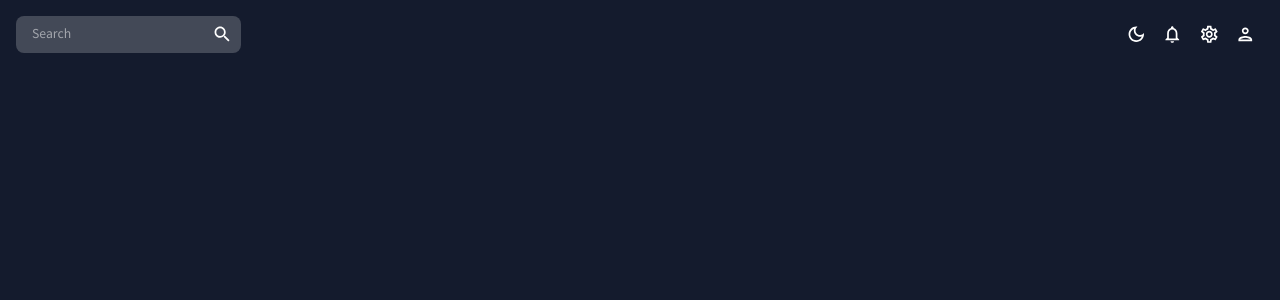
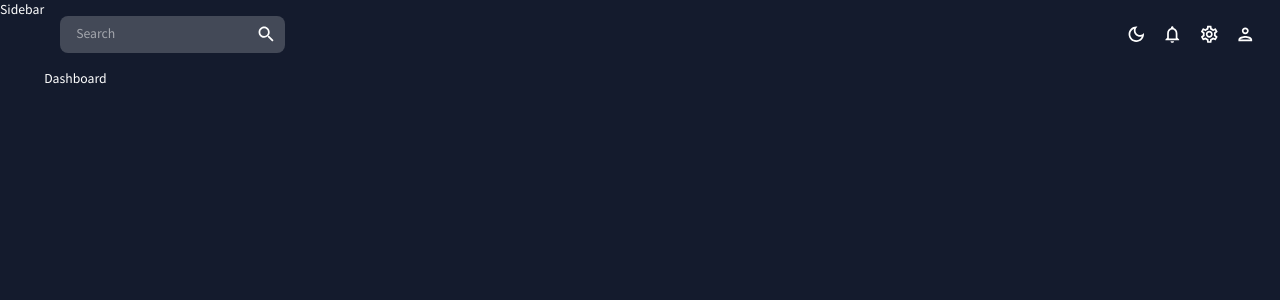
Before and after one commit to bumblebee2220/Admin-Dashboard-App, a React (Create React App) app: page / in a window 1280 px wide. Shown: the top 300 px of the page. Built offline with nearby package versions, Linux system fonts and the light colour scheme.

Commit message:
Setup route

```diff
--- a/src/App.js
+++ b/src/App.js
@@ -1,6 +1,19 @@
 import { ColorModeContext, useMode } from './theme'
 import { CssBaseline, ThemeProvider } from "@mui/material"
+import { Routes, Route } from "react-router-dom";
 import Topbar from './scenes/global/Topbar'
+import Sidebar from "./scenes/global/Sidebar"
+import Dashboard from "./scenes/dashboard"
+// import Team from "./scenes/team"
+// import Invoices from "./scenes/invoices"
+// import Contacts from "./scenes/contacts"
+// import Bar from "./scenes/bar"
+// import Form from "./scenes/form"
+// import Line from "./scenes/line"
+// import Pie from "./scenes/pie"
+// import FAQ from "./scenes/faq"
+// import Geography from "./scenes/geography"
+// import { Calendar } from './scenes/calendar';
 
 function App() {
   const [theme, colorMode] = useMode()
@@ -9,8 +22,23 @@
       <ThemeProvider theme={theme}>
         <CssBaseline />
         <div className="app">
+          <Sidebar />
           <main className='content'>
             <Topbar />
+            <Routes>
+              <Route path="/" element={<Dashboard />} />
+              {/* <Route path="/team" element={<Team />} /> */}
+              {/* <Route path="/contacts" element={<Contacts />} /> */}
+              {/* <Route path="/invoices" element={<Invoices />} /> */}
+              {/* <Route path="/form" element={<Form />} /> */}
+              {/* <Route path="/bar" element={<Bar />} /> */}
+              {/* <Route path="/pie" element={<Pie />} /> */}
+              {/* <Route path="/line" element={<Line />} /> */}
+              {/* <Route path="/faq" element={<Faq />} /> */}
+              {/* <Route path="/geography" element={<Geography />} /> */}
+              {/* <Route path="/calendar" element={<Calendar />} /> */}
+
+            </Routes>
           </main>
         </div>
       </ThemeProvider>
```
